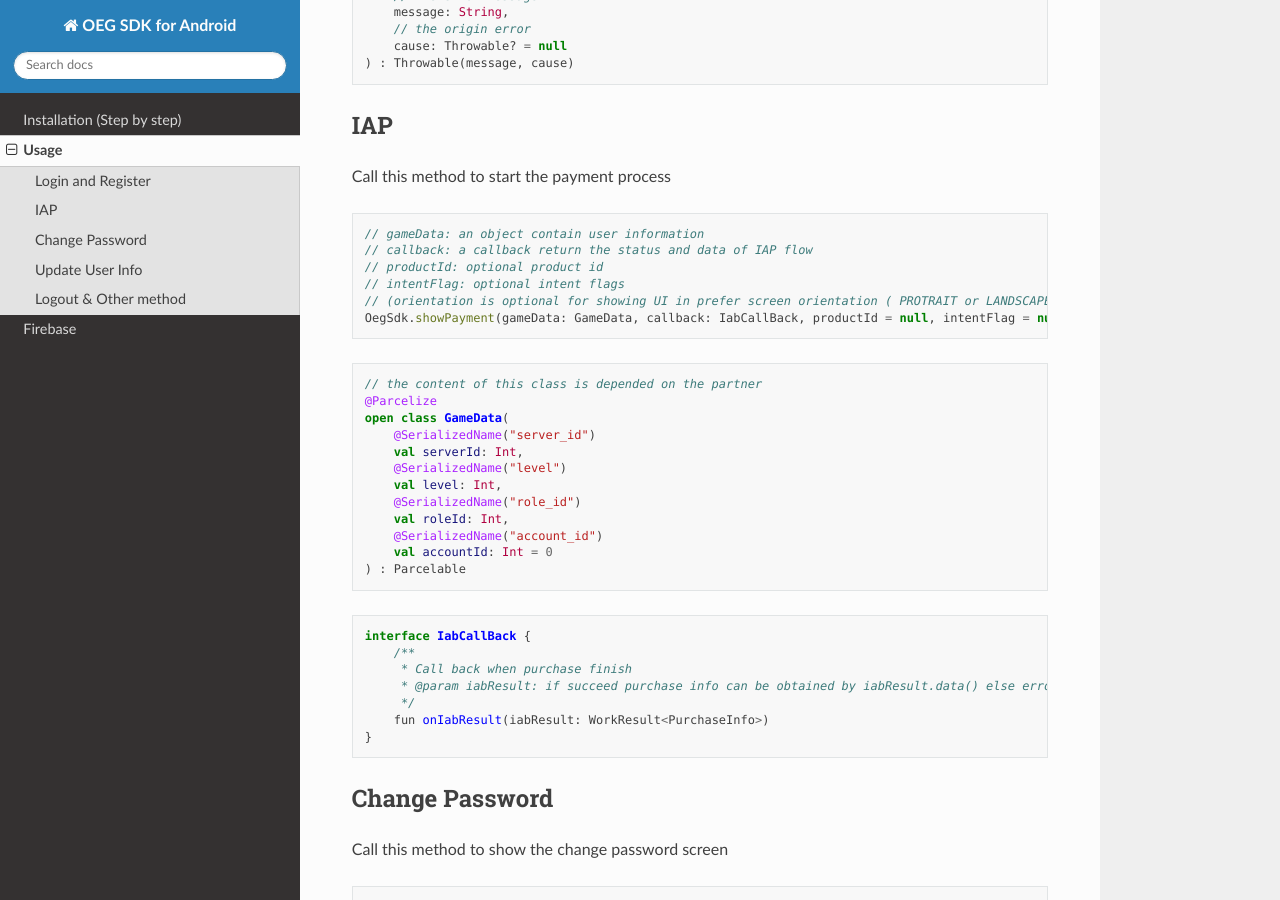
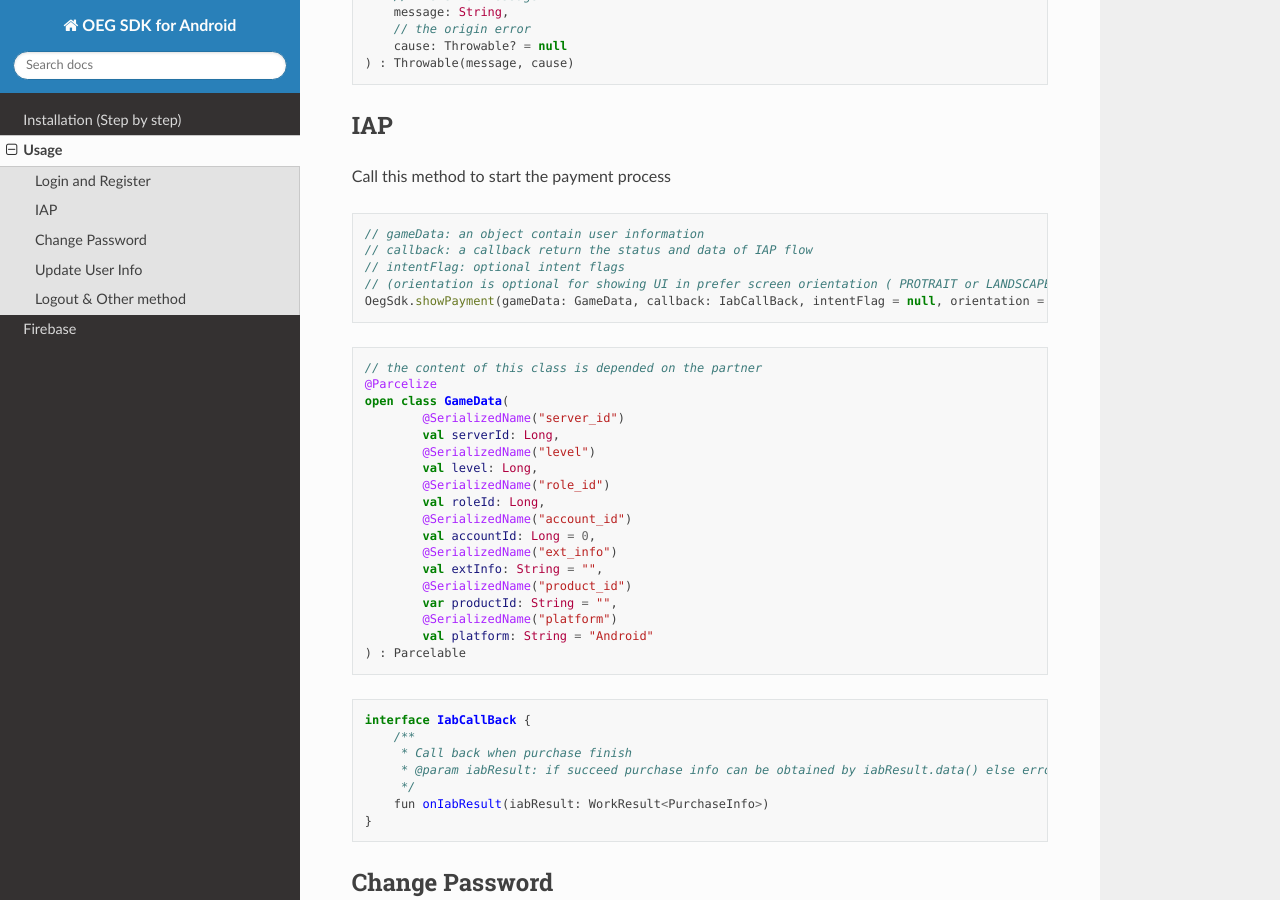
Before and after one commit to congtuyenvip/Oeg-Sdk-Doc-For-Android, a Sphinx documentation site: the page built from docs/source/usage.rst, in a window 1280 px wide and 900 px high, scrolled down 1188 px. Built offline with Sphinx 7.4.7 and the Read the Docs theme 3.1.0, drawn with Linux system fonts in a browser that asks for light colours.

Commit message:
[DOC] remove product id from showPayment method and update GameData class

```diff
--- a/docs/source/usage.rst
+++ b/docs/source/usage.rst
@@ -77,24 +77,29 @@ Call this method to start the payment process
 
         // gameData: an object contain user information
         // callback: a callback return the status and data of IAP flow
-        // productId: optional product id
         // intentFlag: optional intent flags
         // (orientation is optional for showing UI in prefer screen orientation ( PROTRAIT or LANDSCAPE), default is PORTRAIT
-        OegSdk.showPayment(gameData: GameData, callback: IabCallBack, productId = null, intentFlag = null, orientation = OegSdk.ScreenOrientation.PORTRAIT)
+        OegSdk.showPayment(gameData: GameData, callback: IabCallBack, intentFlag = null, orientation = OegSdk.ScreenOrientation.PORTRAIT)
 
 .. code-block:: kotlin
 
         // the content of this class is depended on the partner
         @Parcelize
         open class GameData(
-            @SerializedName("server_id")
-            val serverId: Int,
-            @SerializedName("level")
-            val level: Int,
-            @SerializedName("role_id")
-            val roleId: Int,
-            @SerializedName("account_id")
-            val accountId: Int = 0
+                @SerializedName("server_id")
+                val serverId: Long,
+                @SerializedName("level")
+                val level: Long,
+                @SerializedName("role_id")
+                val roleId: Long,
+                @SerializedName("account_id")
+                val accountId: Long = 0,
+                @SerializedName("ext_info")
+                val extInfo: String = "",
+                @SerializedName("product_id")
+                var productId: String = "",
+                @SerializedName("platform")
+                val platform: String = "Android"
         ) : Parcelable
 
 .. code-block:: java
```
